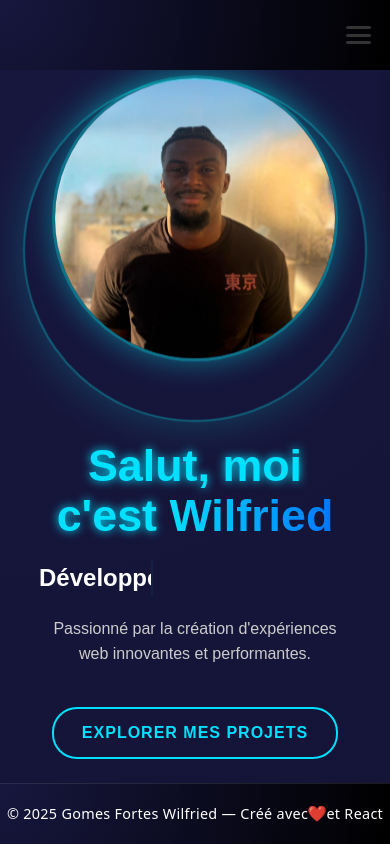
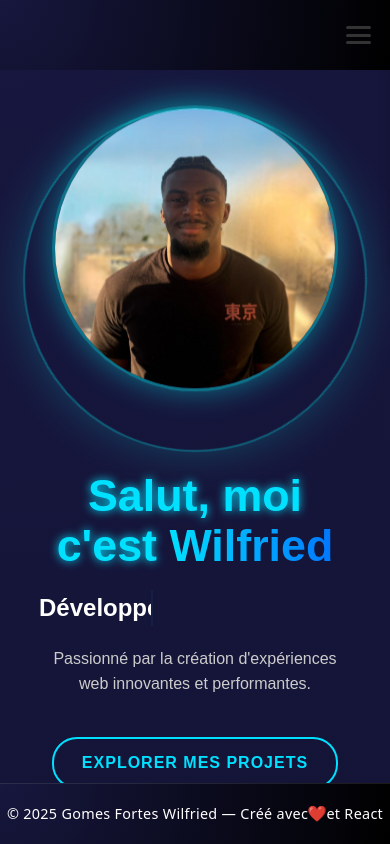
Before and after one commit to Willygo06/Portfolio, a React (Vite) app in the folder frontend/portfolio/: page / in a window 390 px wide. Shown: the top 844 px of the page. Built offline with nearby package versions, Linux system fonts and the light colour scheme.

Commit message:
💄 update space for pictures

```diff
--- a/frontend/portfolio/section/partial/contact.jsx
+++ b/frontend/portfolio/section/partial/contact.jsx
@@ -13,7 +13,6 @@ export const Contact = () => (
         href="mailto:Wilfried.gomesfortes@gmail.com"
         className="contact-card neon-border"
       >
-        <i className="fa-solid fa-envelope"></i>
         <span>Email</span>
       </a>
 
@@ -23,7 +22,6 @@ export const Contact = () => (
         rel="noopener noreferrer"
         className="contact-card neon-border"
       >
-        <i className="fa-brands fa-github"></i>
         <span>GitHub</span>
       </a>
 
@@ -33,7 +31,6 @@ export const Contact = () => (
         rel="noopener noreferrer"
         className="contact-card neon-border"
       >
-        <i className="fa-brands fa-linkedin"></i>
         <span>LinkedIn</span>
       </a>
     </div>
--- a/frontend/portfolio/section/styles/hero.css
+++ b/frontend/portfolio/section/styles/hero.css
@@ -12,7 +12,6 @@
 .hero-bg {
   position: absolute;
   inset: 0;
-  /* background: radial-gradient(circle, rgba(0, 255, 255, 0.15), transparent 60%); */
   animation: pulse 6s infinite alternate;
   z-index: 0;
 }
@@ -154,6 +153,7 @@
   .hero-content {
     flex-direction: column-reverse;
     text-align: center;
+    margin-top: 60px;
   }
 
   .hero-image-container {
```
